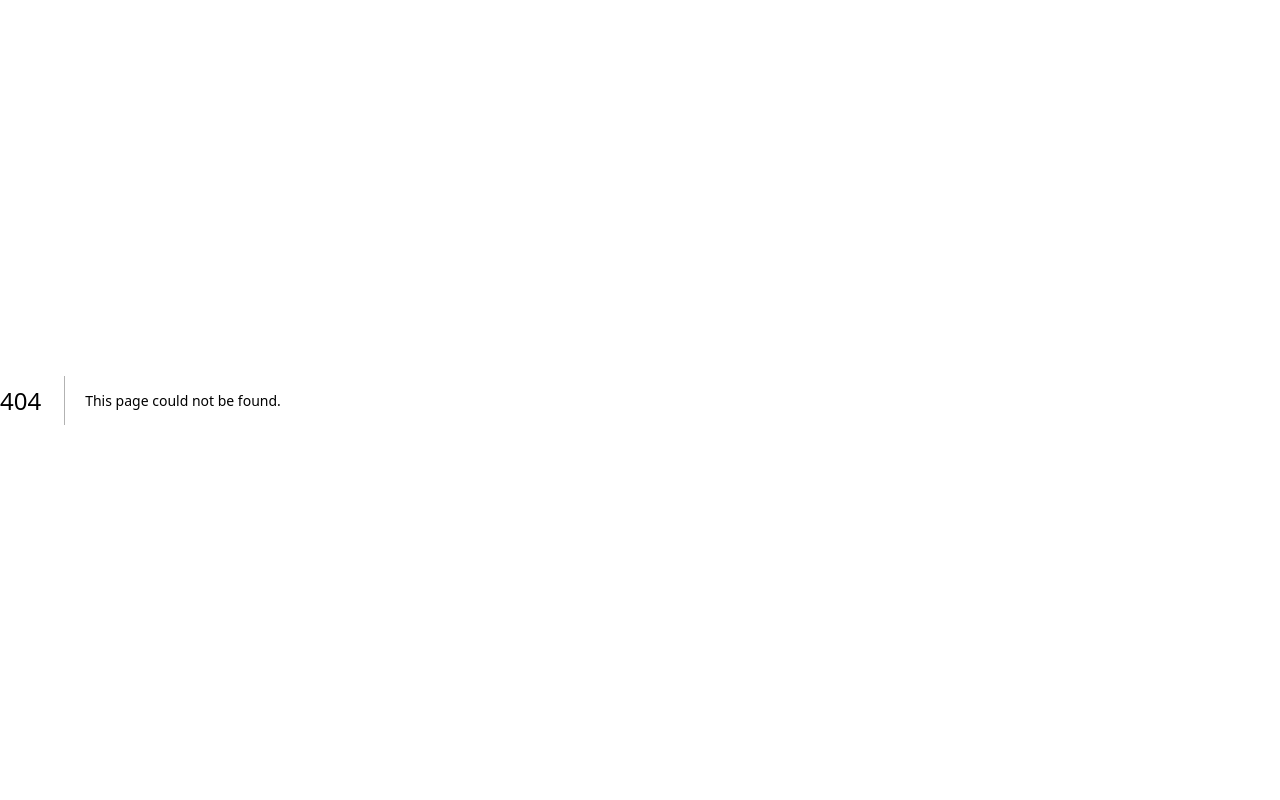
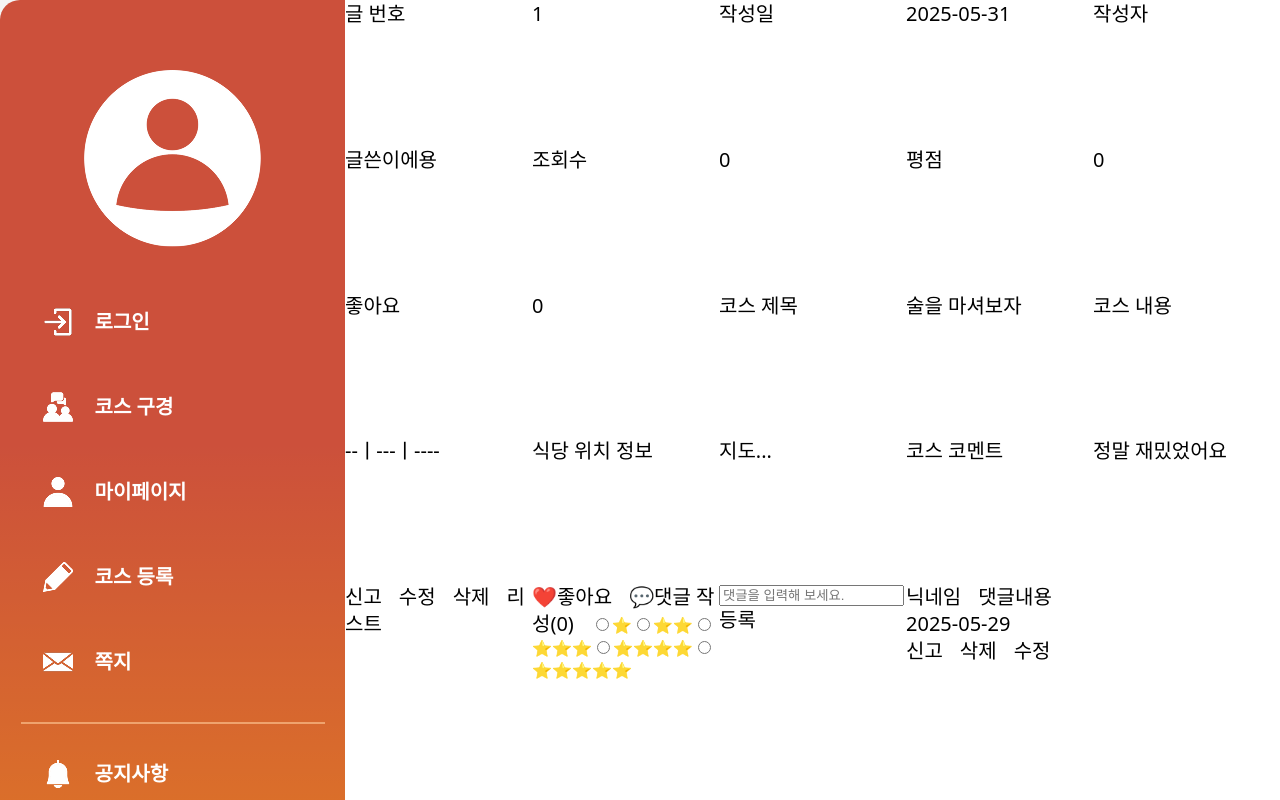
Before and after one commit to KimSeongeun12/eatPlanFront, a Next.js app: page /courseDetail/1 in a window 1280 px wide. Before the commit this address had no page. Shown: the top 800 px of the page. Built offline with nearby package versions, Linux system fonts and the light colour scheme.

Commit message:
디테일페이지 진행중

```diff
--- a/src/app/courseDetail/courseDetail.css
+++ b/src/app/courseDetail/[slug]/courseDetail.css
@@ -1,4 +1,5 @@
 .courseContainer {
     display: grid;
     grid-template-columns: repeat(5, 1fr);
+    background: white;
 }
--- a/src/app/courseDetail/courseDetail.jsx
+++ b/src/app/courseDetail/[slug]/courseDetail.jsx
@@ -1,35 +1,35 @@
 'use client'
 
-export default function CourseDetail() {
+export default function CourseDetail({post_idx}) {
     return (
         <>
             <div className={"courseContainer"}>
                 <span className={"noHead"}>글 번호</span>
-                <span className={"noBody"}></span>
+                <span className={"noBody"}>{post_idx}</span>
                 <span className={"reg_dateHead"}>작성일</span>
-                <span className={"reg_dateBody"}></span>
+                <span className={"reg_dateBody"}>2025-05-31</span>
 
                 <span className={"nicknameHead"}>작성자</span>
-                <span className={"nicknameBody"}></span>
+                <span className={"nicknameBody"}>글쓴이에용</span>
                 <span className={"b_hitHead"}>조회수</span>
-                <span className={"b_hitBody"}></span>
+                <span className={"b_hitBody"}>0</span>
 
                 <span className={"starAvgHead"}>평점</span>
-                <span className={"starAvgBody"}></span>
+                <span className={"starAvgBody"}>0</span>
                 <span className={"likeCntHead"}>좋아요</span>
-                <span className={"likeCntBody"}></span>
+                <span className={"likeCntBody"}>0</span>
 
                 <span className={"subjectHead"}>코스 제목</span>
-                <span className={"subjectBody"}></span>
+                <span className={"subjectBody"}>술을 마셔보자</span>
 
                 <span className={"timelineHead"}>코스 내용</span>
-                <span className={"timelineBody"}></span>
+                <span className={"timelineBody"}>--ㅣ---ㅣ----</span>
 
                 <span className={"mapHead"}>식당 위치 정보</span>
-                <span className={"mapBody"}></span>
+                <span className={"mapBody"}>지도...</span>
 
                 <span className={"courseCmtHead"}>코스 코멘트</span>
-                <span className={"courseCmtBody"}></span>
+                <span className={"courseCmtBody"}>정말 재밌었어요</span>
 
                 <div className={"btns"}>
                     <span className={"report"}>신고</span>
--- /dev/null
+++ b/src/app/courseDetail/[slug]/page.jsx
@@ -0,0 +1,19 @@
+'use client'
+
+import LeftMenu from "@/app/leftMenu";
+import "./courseDetail.css";
+import CourseDetail from "@/app/courseDetail/[slug]/courseDetail";
+
+
+
+export default function CourseDetailPage({params}) {
+
+    const {slug} = params;
+
+    return (
+        <>
+            <LeftMenu />
+            <CourseDetail post_idx={slug}/>
+        </>
+    );
+}
--- a/src/app/searchResult/searchResult.jsx
+++ b/src/app/searchResult/searchResult.jsx
@@ -75,7 +75,7 @@ export default function SearchResult(){
 
     // 코스 디테일 보기
     const courseDetail = (post_idx) => {
-        location.href = `/courseDetail?post_idx=${post_idx}`;
+        location.href = `/courseDetail/${post_idx}`;
     }
 
     return(
```
Also changed, not shown: src/app/courseDetail/page.jsx (deleted, +0 -15 lines).
